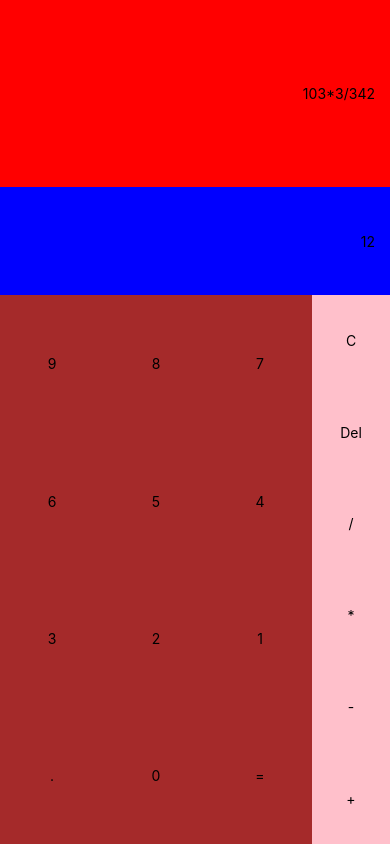
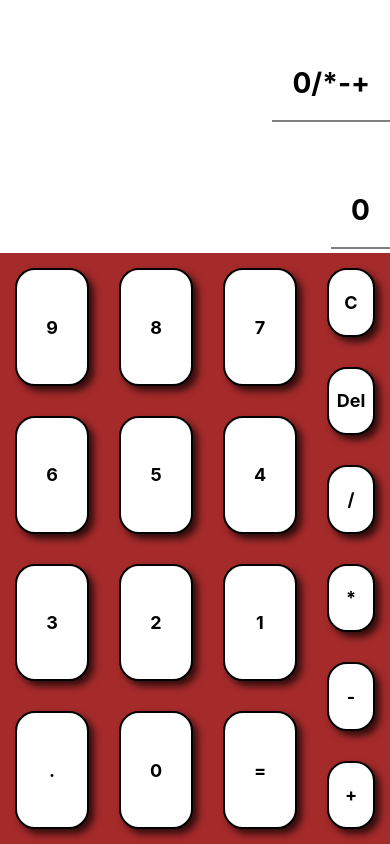
Before and after one commit to nhope123/Native-Caluclator, a React Native app: screen / in a window 390 px wide. Built offline with nearby package versions, Linux system fonts and the light colour scheme.

Commit message:
Changes with logics, fix to slice, add modularity, change display, add clear and delete action, connect ations to components

```diff
--- a/App.js
+++ b/App.js
@@ -1,75 +1,8 @@
+import React from 'react';
+import { Provider } from 'react-redux';
 import { StatusBar } from 'expo-status-bar';
-import React,{Component} from 'react';
-import {
-  StyleSheet,
-  Text,
-  View,
-  ScrollView,
-  FlatList,
-  TextInput,
-  TouchableOpacity
-} from 'react-native';
-import { Provider } from 'react-redux';
 import { store } from './redux/store.js';
-import { calculatorSlice } from './redux/calculatorSlice'
-// import { useSelector, useDispatch } from 'react-redux'
-
-const mapStateToProps = state => ({
-  calculator: state.calculator
-});
-
-const mapDispatchToProps = () => {
-  return { addDigits };
-};
-
-class Calculator extends Component {
-  render(){
-    // Declare variables
-    const numbers = [[9,8,7],[6,5,4],[3,2,1],['.',0,'=']];
-    const operators = ['C','Del','/','*','-','+'];
-    let numberButtons = [];
-    let operatorButtons = [];
-
-    // Operator buttons
-    operators.forEach((item, i) => {
-      operatorButtons.push(
-        <TouchableOpacity key={'operators' + i} style={styles.operatorBtn}>
-          <Text>{item}</Text>
-        </TouchableOpacity >)
-    });
-    // Digits Buttons
-    numbers.forEach((item, i) => {
-      var content = [];
-      item.forEach((value, u) => {
-        content.push(
-          <TouchableOpacity key={'digits' +i + u} style={styles.digits} >
-            <Text>{value}</Text>
-          </TouchableOpacity >)
-      });
-      numberButtons.push(<View style={styles.numberRows}>{content}</View>);
-    });
-
-    return (
-      <View style={styles.container} >
-        <View style={[styles.display, styles.rightText]} >
-         <Text>{'103*3/342'}</Text>
-        </View>
-        <View  style={[styles.results, styles.rightText]}><Text>12</Text></View>
-        <View  style={styles.buttons}>
-          {/* Numbers Buttons */}
-          <View style={styles.numbers}>
-            {numberButtons}
-          </View>
-          {/* operators Buttons */}
-          <View style={styles.operators}>
-            {operatorButtons}
-          </View>
-
-        </View>
-      </View>
-    );
-  }
-}
+import Calculator from './components/calculator.js';
 
 export default function App() {
   return (
@@ -79,55 +12,3 @@ export default function App() {
     </Provider>
   )
 }
-
-const styles = StyleSheet.create({
-  container: {
-    flex: 1,
-    fontSize: 28,
-  },
-  rightText:{
-    justifyContent: 'center',
-    alignItems: 'flex-end',
-    padding: 15,
-  },
-  display:{
-    flex: 2,
-    backgroundColor: 'red',
-
-  },
-  results:{
-    flex: 1,
-    backgroundColor: 'blue',
-
-  },
-  buttons:{
-    flex: 7,
-    backgroundColor: 'green',
-    flexDirection: 'row',
-    fontWeight: 'bold',
-  },
-  numbers:{
-    flex: 4,
-    backgroundColor: 'brown',
-  },
-  operators:{
-    flex:1,
-    backgroundColor: 'pink',
-  },
-  numberRows:{
-    flex: 1,
-    flexDirection:'row',
-  },
-  digits:{
-    flex: 1,
-    alignItems: 'center',
-    justifyContent: 'center',
-    borderRadius: 20,
-  },
-  operatorBtn:{
-    flex: 1,
-    alignItems: 'center',
-    justifyContent: 'center',
-  }
-
-});
--- /dev/null
+++ b/components/calculator.js
@@ -0,0 +1,47 @@
+import React,{Component} from 'react';
+import { bindActionCreators } from 'redux';
+import { connect } from 'react-redux';
+import { Text, View } from 'react-native';
+
+import { calculatorSlice } from './../redux/calculatorSlice';
+import styles from './../styles/style.js';
+import Digits from './numbers.js';
+import Operators from './operator.js';
+
+const mapStateToProps = state => {
+  /*
+    I change the way we access the state, realized this through viewing
+    the state in the web redux developer tool.
+  */
+  return{
+  inputValue: state.inputs,
+  resultValue: state.result
+  }
+};
+
+class Calculator extends Component {
+  render(){
+
+    return (
+      <View style={styles.container} >
+        <View style={[styles.display, styles.rightText]} >
+          {/* Keyboard input */}
+         <Text style={styles.displayText}>{this.props.inputValue}</Text>
+        </View>
+        <View  style={[styles.results, styles.rightText]}>
+          {/* Calculation results */ }
+          <Text style={styles.displayText} >{this.props.resultValue}</Text>
+        </View>
+        <View  style={styles.buttons}>
+          {/* Numbers Buttons */}
+          <Digits />
+          {/* operators Buttons */}
+          <Operators />
+        </View>
+      </View>
+    );
+  }
+}
+
+//  Connect the store and the actions to the component with redux connect
+export default connect(mapStateToProps)(Calculator);
--- /dev/null
+++ b/components/numbers.js
@@ -0,0 +1,52 @@
+import React,{Component} from 'react';
+import { connect } from 'react-redux';
+import { bindActionCreators } from 'redux';
+import {Text, View, TouchableOpacity } from 'react-native';
+
+import styles from './../styles/style.js';
+import { calculatorSlice } from './../redux/calculatorSlice';
+
+// Declare variables
+const numbers = [[9,8,7],[6,5,4],[3,2,1],['.',0,'=']];
+let numberButtons = [];
+
+class Digits extends Component {
+  render(){
+
+    numbers.forEach((item, i) => {
+      var content = [];
+      item.forEach((value, u) => {
+        content.push(
+          <TouchableOpacity
+              key={'digits' + i +u}
+              style={styles.digits}
+              onPress={
+                ()=>this.props.addDigit(value)
+              }
+              >
+            <Text style={styles.text}>{value}</Text>
+          </TouchableOpacity >)
+      });
+      numberButtons.push(<View key={'view'+i}style={styles.numberRows}>{content}</View>);
+    });
+    return (
+      <View style={styles.numbers}>
+        {numberButtons}
+      </View>
+    );
+  }
+}
+
+// Prepare actions for use in the component
+const mapDispatchToProps = (dispatch) => {
+  /*
+    To access the actionCreator/ callback we call the slice with actions then
+    point it to the actionCreator/callbak you wish to use.
+  */
+  return bindActionCreators({
+    addDigit: calculatorSlice.actions.addDigit
+  },dispatch)
+};
+
+//  Connect the actions to the component with redux connect
+export default connect(null,mapDispatchToProps)( Digits);
--- /dev/null
+++ b/components/operator.js
@@ -0,0 +1,47 @@
+import React,{Component} from 'react';
+import { connect } from 'react-redux';
+import { bindActionCreators } from 'redux';
+import {Text, View, TouchableOpacity } from 'react-native';
+
+import styles from './../styles/style.js';
+import { calculatorSlice } from './../redux/calculatorSlice';
+
+// Declare variables
+const operators = ['C','Del','/','*','-','+'];
+let operatorButtons = [];
+
+class Operators extends Component {
+  render(){
+    operators.forEach((item, i) => {
+      let callback = (item === 'C')? this.props.reset:
+          (item === 'Del')? this.props.delete:
+              this.props.addDigit(item);
+      operatorButtons.push(
+        <TouchableOpacity
+          key={'operators' + i}
+          style={[styles.operatorBtn, styles.digits]}
+          onPress={
+            callback
+          }>
+          <Text style={styles.text}>{item}</Text>
+        </TouchableOpacity >)
+    });
+    return (
+      <View style={styles.operators}>
+        {operatorButtons}
+      </View>
+    );
+  }
+}
+
+// Prepare actions for use in the component
+const mapDispatchToProps = (dispatch) => {
+  return bindActionCreators({
+    reset: calculatorSlice.actions.clear,
+    delete: calculatorSlice.actions.delete,
+    addDigit: calculatorSlice.actions.addDigit
+  },dispatch)
+};
+
+//  Connect the actions to the component with redux connect
+export default connect(null,mapDispatchToProps)( Operators);
--- a/package.json
+++ b/package.json
@@ -14,6 +14,7 @@
     "expo-splash-screen": "~0.8.0",
     "expo-status-bar": "~1.0.3",
     "expo-updates": "~0.4.0",
+    "nanoid": "^3.1.20",
     "react": "16.13.1",
     "react-dom": "16.13.1",
     "react-native": "~0.63.4",
--- a/redux/calculatorSlice.js
+++ b/redux/calculatorSlice.js
@@ -1,15 +1,41 @@
 import { createSlice } from '@reduxjs/toolkit';
+import {store} from './store.js';
 
 export const calculatorSlice = createSlice({
   name: 'calculator',
   initialState: {
     inputs: '0',
-    result: 0,
+    result: '0',
   },
   reducers: {
-    addDigit: (state, digit) => {
-      console.log(digit)
-      state.input += digit
+    /* Made changes here:
+      To recieve data from the actionCreator/callback
+      we have to add a separation of the reducer. So we add
+      a Object with keys reducer and prepare. the reducer adds
+      this action to the reducer and the prepare acts as the action
+      https://redux-toolkit.js.org/api/createSlice#reducers
+      */
+    addDigit: {
+      reducer: (state, action)=>{
+        state.inputs += action.payload
+      },
+      prepare: (digit)=>{
+        return {payload: digit};
+      }
+    },
+    clear: (state)=>{
+      state.inputs = '0';
+      state.results = '0';
+    },
+    delete:{
+      reducer:(state, action)=>{
+        state.inputs = action.payload
+      },
+      prepare: ()=>{
+        let currentState = store.getState();
+        currentState = currentState.inputs.substring(0,currentState.inputs.length -1);
+        return {payload: (currentState.length < 1)? '0': currentState }
+      }
     }
   }
 });
--- /dev/null
+++ b/styles/style.js
@@ -0,0 +1,77 @@
+import {StyleSheet}from 'react-native';
+
+const styles = StyleSheet.create({
+  container: {
+    flex: 1,
+    fontSize: 28,
+  },
+  rightText:{
+    justifyContent: 'center',
+    alignItems: 'flex-end',
+
+  },
+  displayText:{
+    padding: 20,
+    fontSize: 28,
+    fontWeight: 'bold',
+    borderBottomWidth:2,
+    borderBottomColor: 'grey',
+  },
+  text:{
+    fontSize: 18,
+    fontWeight: 'bold',
+  },
+  display:{
+    flex: 2,
+    backgroundColor: 'white',
+
+  },
+  results:{
+    flex: 1,
+    backgroundColor: 'white',
+
+  },
+  buttons:{
+    flex: 7,
+    backgroundColor: 'green',
+    flexDirection: 'row',
+    fontWeight: 'bold',
+    backgroundColor: 'brown',
+  },
+  numbers:{
+    flex: 4,
+
+  },
+  operators:{
+    flex:1,
+    //backgroundColor: 'pink',
+  },
+  numberRows:{
+    flex: 1,
+    flexDirection:'row',
+  },
+  digits:{
+    flex: 1,
+    alignItems: 'center',
+    justifyContent: 'center',
+    borderWidth: 2,
+    borderRadius: 20,
+    margin:15,
+    backgroundColor:'white',
+    // ios
+    shadowColor: 'black',
+    shadowOffset: {width:5, height: 5},
+    shadowOpacity: 0.7,
+    shadowRadius: 7,
+    // android
+    elevation: 3,
+  },
+  operatorBtn:{
+    flex: 1,
+    alignItems: 'center',
+    justifyContent: 'center',
+  }
+
+});
+
+export default styles;
```
Also changed, not shown: 1 other file (tests, documents, lock files or other folders).
